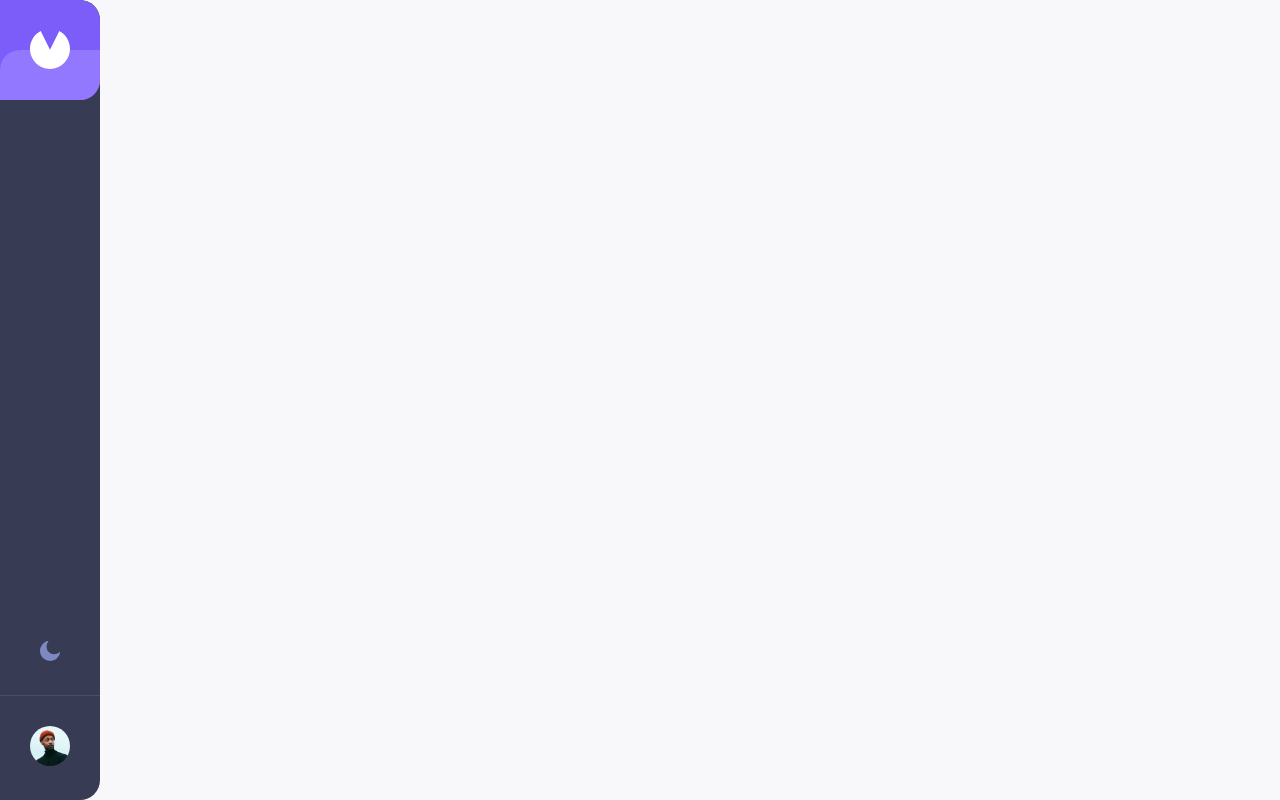
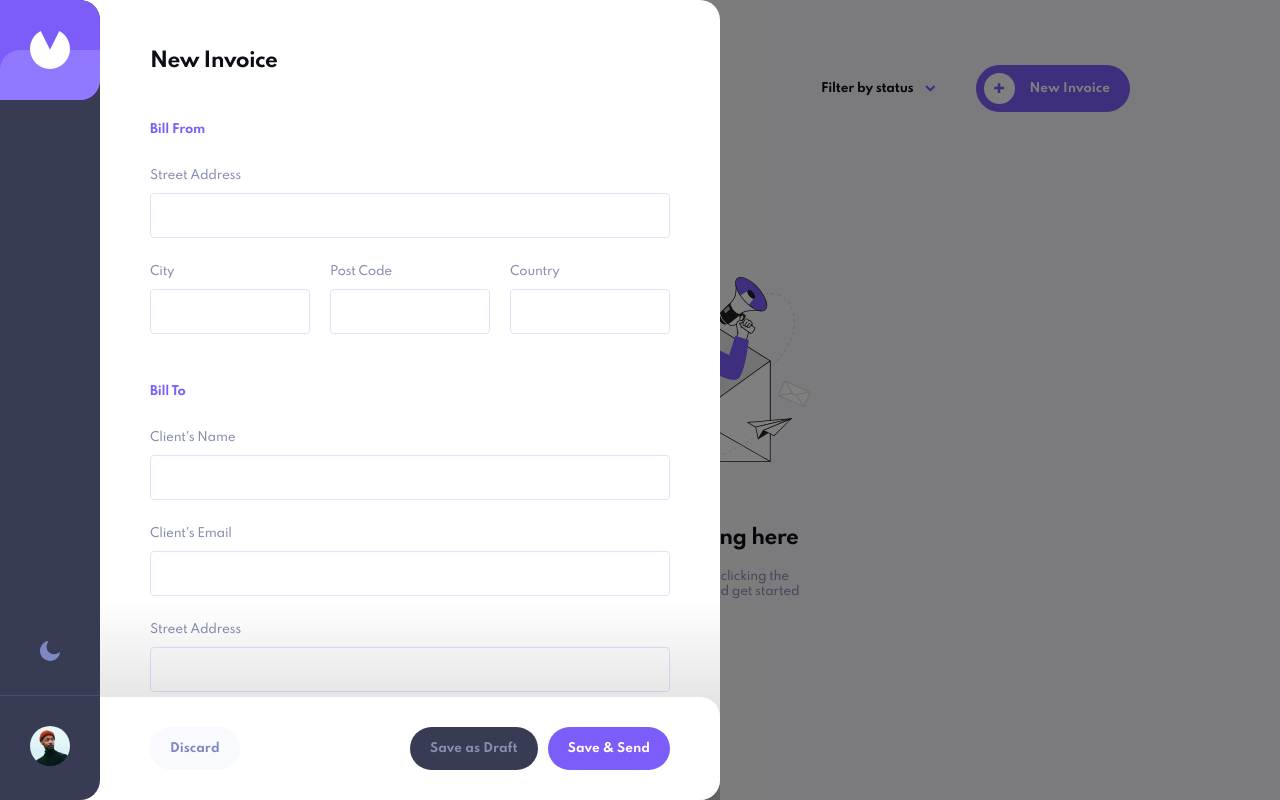
Before and after one commit to mcornale/invoice-app, a React (Create React App) app: page /invoices/new in a window 1280 px wide. Built offline with nearby package versions, Linux system fonts and the light colour scheme; no server answers; the database is empty.

Commit message:
Change side form logic using only react router

```diff
--- a/src/App.js
+++ b/src/App.js
@@ -1,9 +1,7 @@
 import { useEffect } from 'react';
 import { useDispatch } from 'react-redux';
-import { BrowserRouter, Navigate, Route, Routes } from 'react-router-dom';
+import { Outlet } from 'react-router-dom';
 import Sidebar from './components/Layout/SideBar/SideBar';
-import HomePage from './pages/HomePage';
-import InvoicePage from './pages/InvoicePage';
 import { fetchInvoices } from './store/invoicesSlice';
 
 const App = () => {
@@ -17,13 +15,7 @@ const App = () => {
     <>
       <Sidebar />
       <main>
-        <BrowserRouter>
-          <Routes>
-            <Route path='/' element={<Navigate to='/invoices' />} />
-            <Route path='/invoices' element={<HomePage />} />
-            <Route path='/invoices/:invoiceId' element={<InvoicePage />} />
-          </Routes>
-        </BrowserRouter>
+        <Outlet />
       </main>
     </>
   );
--- a/src/components/InvoiceFormWindow/InvoiceForm/InvoiceForm.js
+++ b/src/components/InvoiceFormWindow/InvoiceForm/InvoiceForm.js
@@ -8,9 +8,16 @@ import InvoiceFormItemList from '../InvoiceFormItemList/InvoiceFormItemList';
 import useScrollPosition from '../../../hooks/useScrollPosition';
 import { PAYMENT_TERMS_OPTIONS } from '../../../constants/payment-terms-options';
 import useInput from '../../../hooks/useInput';
+import { useParams } from 'react-router-dom';
+import { useSelector } from 'react-redux';
+import { getInvoiceById } from '../../../store/invoicesSlice';
 
-const InvoiceForm = (props) => {
-  const { currentInvoice } = props;
+const InvoiceForm = () => {
+  const { invoiceId } = useParams();
+
+  const currentInvoice = useSelector((state) =>
+    getInvoiceById(state, invoiceId)
+  );
 
   //check scrolling position and change invoice form style according to that
   const invoiceFormRef = useRef();
@@ -77,7 +84,7 @@ const InvoiceForm = (props) => {
     setIsNewItemAdded(true);
   };
 
-  //when item list changes scroll to bottom
+  //when new item list is added scroll form to bottom
   useEffect(() => {
     if (isNewItemAdded) {
       invoiceFormRef.current.scrollTo(0, invoiceFormRef.current.scrollHeight);
--- a/src/components/Invoices/InvoiceActions/InvoiceActions.js
+++ b/src/components/Invoices/InvoiceActions/InvoiceActions.js
@@ -2,17 +2,10 @@ import Container from '../../UI/Container/Container';
 import InvoiceStatus from '../InvoiceStatus/InvoiceStatus';
 import Button from '../../UI/Button/Button';
 import styles from './InvoiceActions.module.css';
-import { useDispatch } from 'react-redux';
-import { showEditInvoiceForm } from '../../../store/sideFormSlice';
+import { Link } from 'react-router-dom';
 
 const InvoiceActions = (props) => {
   const { status } = props;
-
-  const dispatch = useDispatch();
-
-  const handleEditBtnClick = () => {
-    dispatch(showEditInvoiceForm());
-  };
 
   return (
     <Container>
@@ -22,7 +15,9 @@ const InvoiceActions = (props) => {
           <InvoiceStatus status={status} />
         </div>
         <div className={styles.invoiceActions}>
-          <Button onClick={handleEditBtnClick} buttonStyle='2' text='Edit' />
+          <Link to='edit'>
+            <Button buttonStyle='2' text='Edit' />
+          </Link>
           <Button buttonStyle='4' text='Delete' />
           <Button buttonStyle='1' text='Mark as Paid' />
         </div>
--- a/src/components/Layout/Header/Header.js
+++ b/src/components/Layout/Header/Header.js
@@ -3,30 +3,29 @@ import Button from '../../UI/Button/Button';
 
 import styles from './Header.module.css';
 import Icon from '../../UI/Icon';
-import { useDispatch } from 'react-redux';
-import { showNewInvoiceForm } from '../../../store/sideFormSlice';
+import { Link } from 'react-router-dom';
+import { useSelector } from 'react-redux';
 
 const Header = () => {
-  const dispatch = useDispatch();
-
-  const handleNewInvoiceBtnClick = () => {
-    dispatch(showNewInvoiceForm());
-  };
+  const invoicesCount = useSelector(
+    (state) => state.invoices.invoicesList.length
+  );
 
   return (
     <header className={styles.header}>
       <div>
         <h1>Invoices</h1>
-        <p>There are 7 total invoices</p>
+        <p>There are {invoicesCount} total invoices</p>
       </div>
       <div className={styles.headerActions}>
         <Filter />
-        <Button
-          onClick={handleNewInvoiceBtnClick}
-          text='New Invoice'
-          icon={<Icon icon='plus' />}
-          buttonStyle='1'
-        />
+        <Link to='new'>
+          <Button
+            text='New Invoice'
+            icon={<Icon icon='plus' />}
+            buttonStyle='1'
+          />
+        </Link>
       </div>
     </header>
   );
--- a/src/index.js
+++ b/src/index.js
@@ -4,11 +4,27 @@ import './index.css';
 import App from './App';
 import { Provider } from 'react-redux';
 import store from './store/store';
+import { BrowserRouter, Navigate, Route, Routes } from 'react-router-dom';
+import InvoicesPage from './pages/InvoicesPage';
+import InvoiceDetailsPage from './pages/InvoiceDetailsPage';
+import InvoiceFormPage from './pages/InvoiceFormPage';
 
 ReactDOM.render(
   <React.StrictMode>
     <Provider store={store}>
-      <App />
+      <BrowserRouter>
+        <Routes>
+          <Route path='/' element={<App />}>
+            <Route index element={<Navigate to='invoices' />} />
+            <Route path='invoices' element={<InvoicesPage />}>
+              <Route path='new' element={<InvoiceFormPage />} />
+            </Route>
+            <Route path='invoices/:invoiceId' element={<InvoiceDetailsPage />}>
+              <Route path='edit' element={<InvoiceFormPage />} />
+            </Route>
+          </Route>
+        </Routes>
+      </BrowserRouter>
     </Provider>
   </React.StrictMode>,
   document.getElementById('root')
--- a/src/pages/InvoicePage.js
+++ b/src/pages/InvoiceDetailsPage.js
@@ -1,35 +1,24 @@
-import { Link, useParams } from 'react-router-dom';
+import { Link, Outlet, useParams } from 'react-router-dom';
 import InvoiceActions from '../components/Invoices/InvoiceActions/InvoiceActions';
 import InvoiceDetails from '../components/Invoices/InvoiceDetails/InvoiceDetails';
 import Button from '../components/UI/Button/Button';
 import { useSelector } from 'react-redux';
+import Icon from '../components/UI/Icon';
+import { getInvoiceById } from '../store/invoicesSlice';
 
-import Icon from '../components/UI/Icon';
-import Modal from '../components/UI/Modal/Modal';
-import InvoiceForm from '../components/InvoiceFormWindow/InvoiceForm/InvoiceForm';
-
-const InvoicePage = () => {
+const InvoiceDetailsPage = () => {
   const isLoadingInvoices = useSelector(
-    (state) => state.sideForm.isLoadingInvoices
+    (state) => state.invoices.isLoadingInvoices
   );
 
   const { invoiceId } = useParams();
 
   const currentInvoice = useSelector((state) =>
-    state.invoices.invoicesList.find((invoice) => invoice.id === invoiceId)
-  );
-
-  const isEditInvoiceFormVisible = useSelector(
-    (state) => state.sideForm.isEditInvoiceFormVisible
+    getInvoiceById(state, invoiceId)
   );
 
   return (
     <>
-      {isEditInvoiceFormVisible && (
-        <Modal>
-          <InvoiceForm currentInvoice={currentInvoice} />
-        </Modal>
-      )}
       {isLoadingInvoices && <p>Loading...</p>}
       {!isLoadingInvoices && currentInvoice && (
         <>
@@ -40,8 +29,9 @@ const InvoicePage = () => {
           <InvoiceDetails currentInvoice={currentInvoice} />
         </>
       )}
+      <Outlet />
     </>
   );
 };
 
-export default InvoicePage;
+export default InvoiceDetailsPage;
--- /dev/null
+++ b/src/pages/InvoiceFormPage.js
@@ -0,0 +1,12 @@
+import InvoiceForm from '../components/InvoiceFormWindow/InvoiceForm/InvoiceForm';
+import Modal from '../components/UI/Modal/Modal';
+
+const InvoiceFormPage = () => {
+  return (
+    <Modal>
+      <InvoiceForm />
+    </Modal>
+  );
+};
+
+export default InvoiceFormPage;
--- a/src/pages/HomePage.js
+++ b/src/pages/InvoicesPage.js
@@ -2,33 +2,26 @@ import { useSelector } from 'react-redux';
 import Header from '../components/Layout/Header/Header';
 import InvoicesList from '../components/Invoices/InvoiceList/InvoiceList';
 import NoInvoicesFound from '../components/Invoices/NoInvoicesFound/NoInvoicesFound';
-import InvoiceForm from '../components/InvoiceFormWindow/InvoiceForm/InvoiceForm';
-import Modal from '../components/UI/Modal/Modal';
+import { Outlet } from 'react-router-dom';
 
-const HomePage = () => {
+const InvoicesPage = () => {
   const invoicesCount = useSelector(
     (state) => state.invoices.invoicesList.length
   );
+
   const isLoadingInvoices = useSelector(
-    (state) => state.invoices.isLoadingData
-  );
-
-  const isNewInvoiceFormVisible = useSelector(
-    (state) => state.sideForm.isNewInvoiceFormVisible
+    (state) => state.invoices.isLoadingInvoices
   );
 
   return (
     <>
-      {isNewInvoiceFormVisible && (
-        <Modal>
-          <InvoiceForm />
-        </Modal>
-      )}
       <Header />
+      {isLoadingInvoices && <p>Loading...</p>}
       {!isLoadingInvoices &&
         (invoicesCount > 0 ? <InvoicesList /> : <NoInvoicesFound />)}
+      <Outlet />
     </>
   );
 };
 
-export default HomePage;
+export default InvoicesPage;
--- a/src/store/invoicesSlice.js
+++ b/src/store/invoicesSlice.js
@@ -34,3 +34,6 @@ export const fetchInvoices = () => (dispatch) => {
     dispatch(setInvoices({ newInvoicesList: invoices }));
   });
 };
+
+export const getInvoiceById = (state, invoiceId) =>
+  state.invoices.invoicesList.find((invoice) => invoice.id === invoiceId);
--- a/src/store/sideFormSlice.js
+++ /dev/null
@@ -1,34 +0,0 @@
-import { createSlice } from '@reduxjs/toolkit';
-
-const sideFormSlice = createSlice({
-  name: 'sideForm',
-  initialState: {
-    isNewInvoiceFormVisible: false,
-    isEditInvoiceFormVisible: false,
-  },
-  reducers: {
-    showNewInvoiceForm: (state) => {
-      if (!state.isNewInvoiceFormVisible) state.isNewInvoiceFormVisible = true;
-    },
-    hideNewInvoiceForm: (state) => {
-      if (state.isNewInvoiceFormVisible) state.isNewInvoiceFormVisible = false;
-    },
-    showEditInvoiceForm: (state) => {
-      if (!state.isEditInvoiceFormVisible)
-        state.isEditInvoiceFormVisible = true;
-    },
-    hideEditInvoiceForm: (state) => {
-      if (state.isEditInvoiceFormVisible)
-        state.isEditInvoiceFormVisible = false;
-    },
-  },
-});
-
-export const {
-  showNewInvoiceForm,
-  hideNewInvoiceForm,
-  showEditInvoiceForm,
-  hideEditInvoiceForm,
-} = sideFormSlice.actions;
-
-export default sideFormSlice;
--- a/src/store/store.js
+++ b/src/store/store.js
@@ -1,9 +1,8 @@
 import { configureStore } from '@reduxjs/toolkit';
 import invoicesSlice from './invoicesSlice';
-import sideFormSlice from './sideFormSlice';
 
 const store = configureStore({
-  reducer: { invoices: invoicesSlice.reducer, sideForm: sideFormSlice.reducer },
+  reducer: { invoices: invoicesSlice.reducer },
 });
 
 export default store;
```
